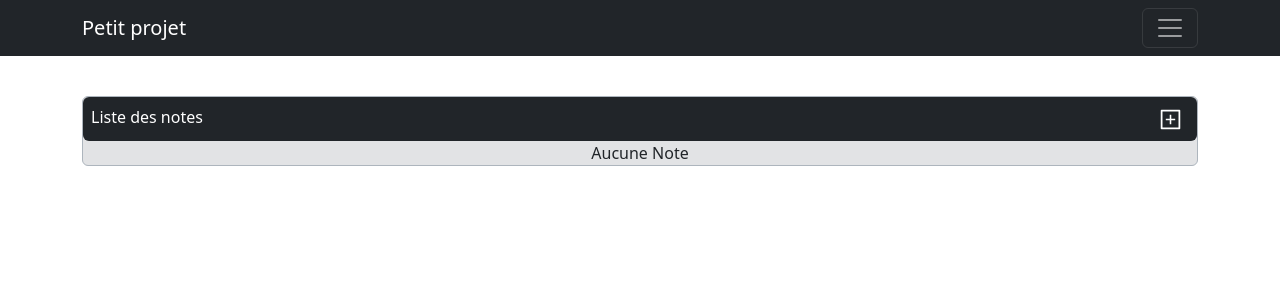
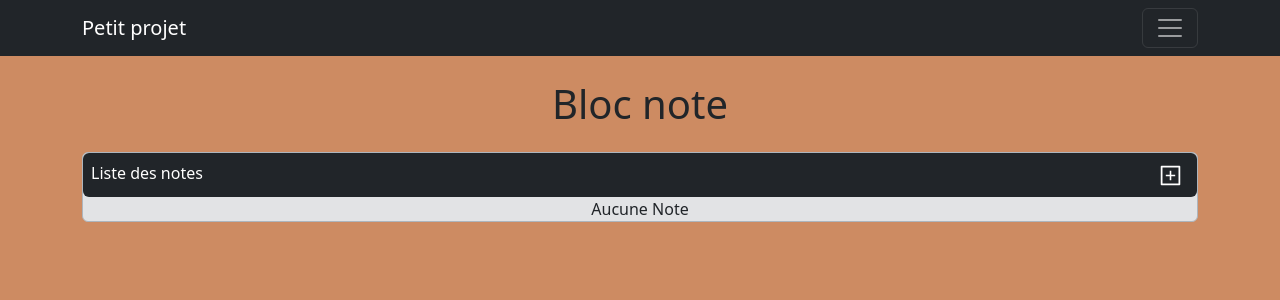
Before and after one commit to abdul-kodir2020/Bloc-note, a React (Create React App) app: page /bloc-note in a window 1280 px wide. Shown: the top 300 px of the page. Built offline with nearby package versions, Linux system fonts and the light colour scheme.

Commit message:
4 files modified

```diff
--- a/src/App.js
+++ b/src/App.js
@@ -8,7 +8,7 @@ function App() {
   return (
     <>
       <Header />
-      <div>
+      <div className="corps w-100">
         <Routes>
           <Route path="/bloc-note" element={<BlocNote />} />
         </Routes>
--- a/src/BlocNote.js
+++ b/src/BlocNote.js
@@ -101,9 +101,9 @@ function BlocNote() {
   };
 
   return (
-    <div class="container w-100">
+    <div class="container w-100 pt-4">
       <h1 class="text-center">Bloc note</h1>
-      <div class="mt-5 w-100 d-flex">
+      <div class="mt-4 w-100 d-flex">
         <ListeNote
           listeNote={listeNote}
           addNote={addNote}
--- a/src/Header.js
+++ b/src/Header.js
@@ -3,7 +3,7 @@ import { Link } from 'react-router-dom';
 
 function Header() {
   return (
-    <nav class="navbar navbar-dark bg-dark fixed-top">
+    <nav class="navbar navbar-dark bg-dark">
       <div class="container">
         <Link to="/" className="navbar-brand">
           Petit projet
--- a/src/style.css
+++ b/src/style.css
@@ -10,6 +10,15 @@ textarea {
   outline: none;
 }
 
-.liste, .sectionNote{
+.liste,
+.sectionNote {
   transition: all 1s ease;
 }
+
+.corps {
+  background-color: #cd8b62;
+  position: absolute;
+  top: 56px;
+  left: 0;
+  bottom: 0;
+}
```
